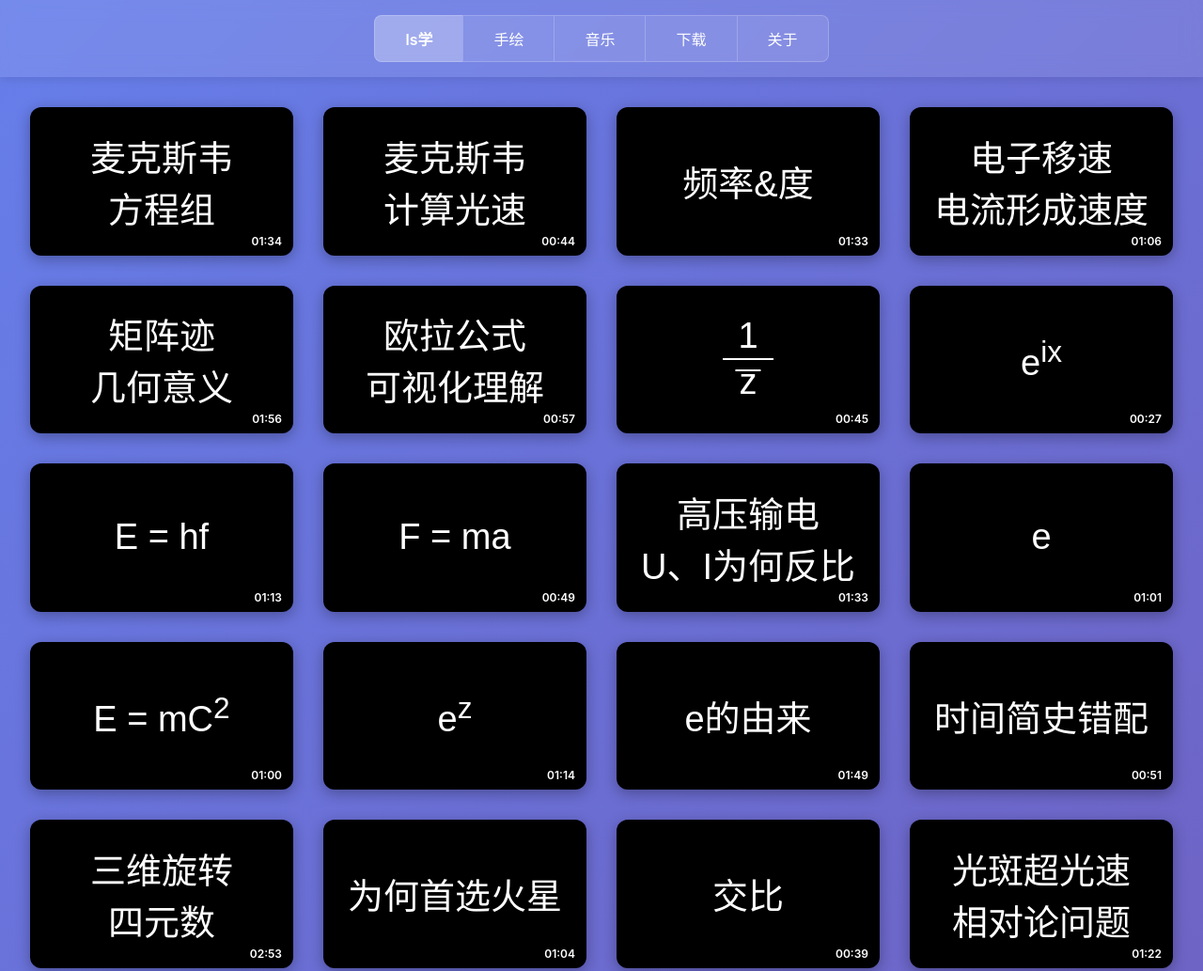
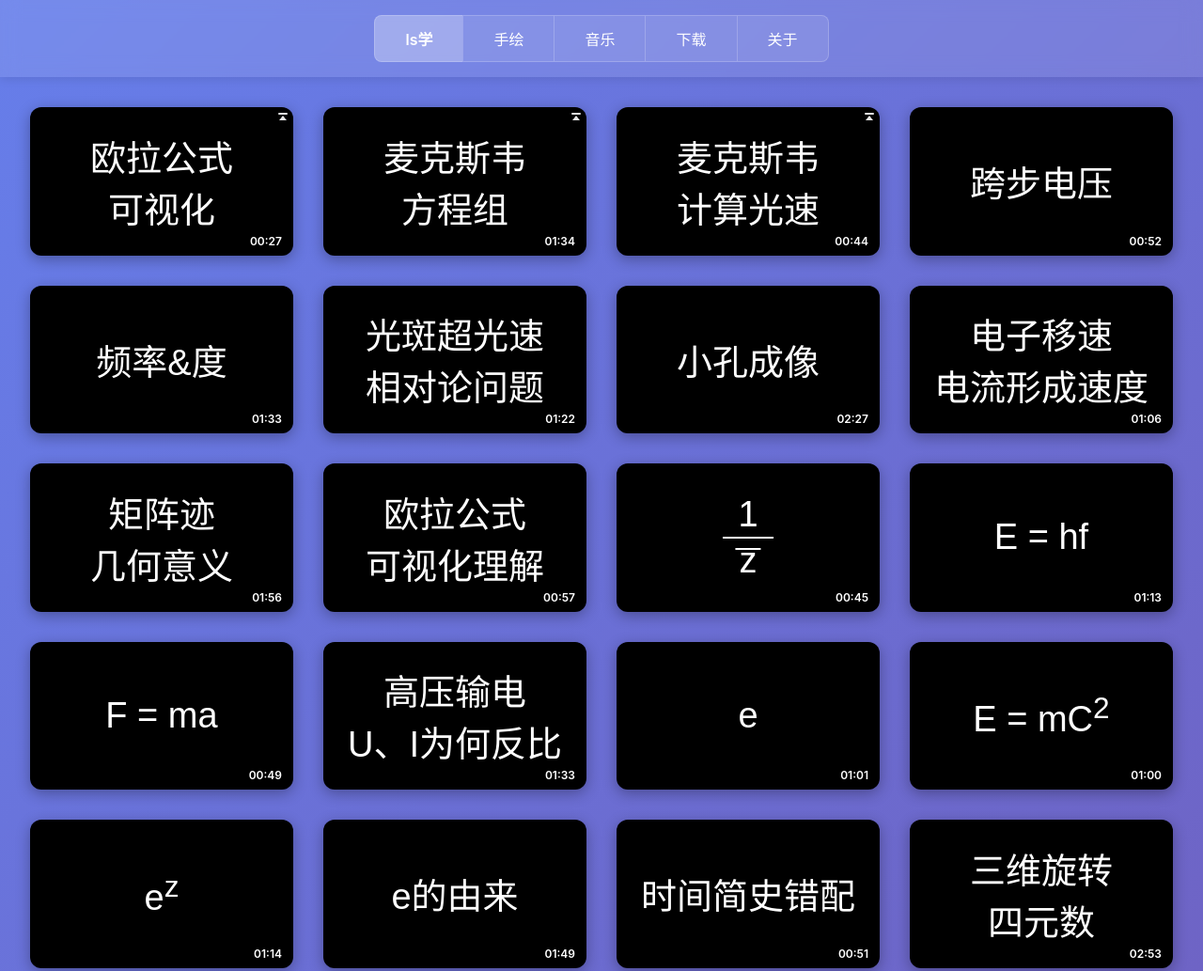
Before and after one commit to lee1324/lschannel.fun_asp, a plain HTML site: page wwwroot/cn/index.html in a window 1280 px wide. Shown: the top 1033 px of the page at 94% size. Drawn offline with Linux system fonts and the light colour scheme.

Commit message:
add stick on top icon

```diff
--- a/wwwroot/cn/index.html
+++ b/wwwroot/cn/index.html
@@ -453,7 +453,7 @@
                 .then(data => {
                     const list = data.list || [];
                     contentDiv.innerHTML = '';
-                    list.forEach((item) => {
+                    list.forEach((item, index) => {
                         const filename = item.filename;
                         const base = filename.replace(/\.[^/.]+$/, '');
                         const videoPath = basePath + '/multimedia/lsLearns/videos/' + encodeURIComponent(filename);
@@ -500,6 +500,17 @@
                             durationLabel.textContent = durationDisplay;
                             durationLabel.style.cssText = 'position: absolute; bottom: 6px; right: 6px; padding: 2px 6px; font-size: 0.75rem; font-weight: 600; background: rgba(0,0,0,0.75); color: #fff; border-radius: 4px;';
                             card.appendChild(durationLabel);
+                        }
+                        if (index < 3) {
+                            const stickIcon = document.createElement('div');
+                            stickIcon.style.cssText = 'position: absolute; top: 6px; right: 6px; display: flex; flex-direction: column; align-items: center; gap: 1px; pointer-events: none;';
+                            const line = document.createElement('span');
+                            line.style.cssText = 'display: block; width: 10px; height: 2px; background: rgba(255,255,255,0.9); border-radius: 1px;';
+                            const arrow = document.createElement('span');
+                            arrow.style.cssText = 'display: block; width: 0; height: 0; border-left: 4px solid transparent; border-right: 4px solid transparent; border-bottom: 5px solid rgba(255,255,255,0.9);';
+                            stickIcon.appendChild(line);
+                            stickIcon.appendChild(arrow);
+                            card.appendChild(stickIcon);
                         }
                         card.onclick = () => playVideo(videoPath);
                         contentDiv.appendChild(card);
--- a/wwwroot/multimedia/lsLearns/db.json
+++ b/wwwroot/multimedia/lsLearns/db.json
@@ -2,6 +2,11 @@
   "note03": "textAsCover 在可用文字时使用文字替代封面，否则使用封面（有的封面用到公式比如指数等用文字无法显示）",
   "hints": "display durationInSeconds in format of xx:xx, like 90secs should be displayed as 01:30",
   "list": [
+    {
+      "filename": "e^ix.MP4",
+      "textAsCover": "欧拉公式\n可视化",
+      "durationInSeconds": "27"
+    },
     {
       "filename": "麦克斯韦方程组.MP4",
       "textAsCover": "麦克斯韦\n方程组",
@@ -12,10 +17,27 @@
       "textAsCover": "麦克斯韦\n计算光速",
       "durationInSeconds": "44"
     },
+
+    {
+      "filename": "跨步电压.MP4",
+      "textAsCover": "跨步电压",
+      "durationInSeconds": "52"
+    },
     {
       "filename": "频率&旋律&度.m4v",
       "textAsCover": "频率&度",
       "durationInSeconds": "93"
+    },
+    {
+      "filename": "光斑超光速相对论问题.MP4",
+      "textAsCover": "光斑超光速\n相对论问题",
+      "durationInSeconds": "82"
+    },
+
+    {
+      "filename": "小孔成像.MP4",
+      "textAsCover": "小孔成像",
+      "durationInSeconds": "147"
     },
     {
       "filename": "电子移速电流形成速度.MP4",
@@ -38,11 +60,7 @@
       "hint":"draw a line, then '1' above it, then under it draw Conjugate(z) as a fraction(showing only z with an overline )",
       "durationInSeconds": "45"
     },
-    {
-      "filename": "e^ix.MP4",
-      "textAsCover": "e^ix",
-      "durationInSeconds": "27"
-    },
+
     {
       "filename": "E=hf.MP4",
       "textAsCover": "E = hf",
@@ -98,11 +116,7 @@
       "textAsCover": "交比",
       "durationInSeconds": "39"
     },
-    {
-      "filename": "光斑超光速相对论问题.MP4",
-      "textAsCover": "光斑超光速\n相对论问题",
-      "durationInSeconds": "82"
-    },
+
     {
       "filename": "光谱.MP4",
       "textAsCover": "光谱",
@@ -183,11 +197,7 @@
       "textAsCover": "太阳能\n地球生命",
       "durationInSeconds": "134"
     },
-    {
-      "filename": "小孔成像.MP4",
-      "textAsCover": "小孔成像",
-      "durationInSeconds": "147"
-    },
+
     {
       "filename": "有理数.MP4",
       "textAsCover": "有理数",
@@ -278,11 +288,7 @@
       "textAsCover": "负负得正",
       "durationInSeconds": "10"
     },
-    {
-      "filename": "跨步电压.MP4",
-      "textAsCover": "跨步电压",
-      "durationInSeconds": "52"
-    },
+
     {
       "filename": "速度单位换算.MP4",
       "textAsCover": "速度单位换算",
```
Also changed, not shown: wwwroot/en/index.html (+12 -1 lines).
